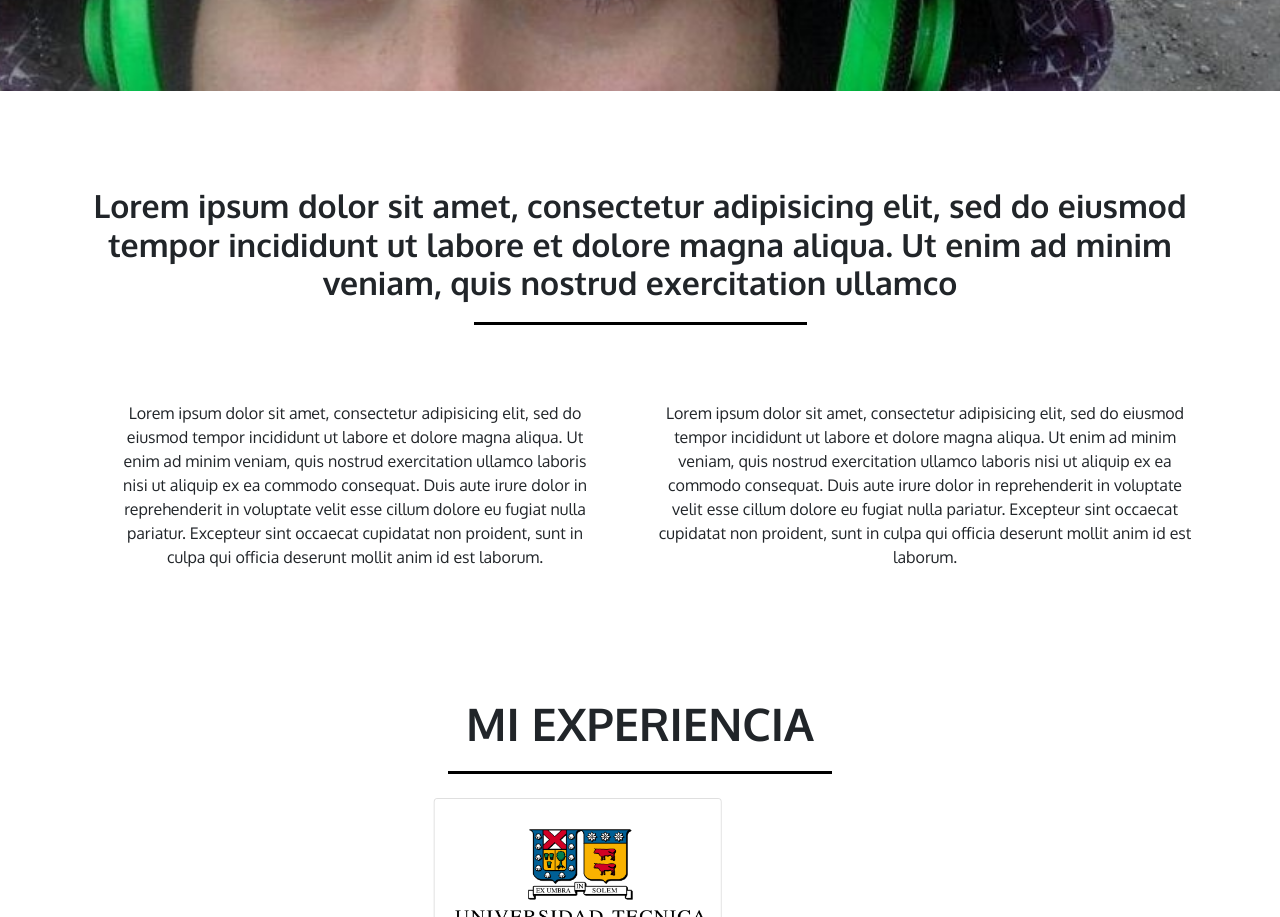
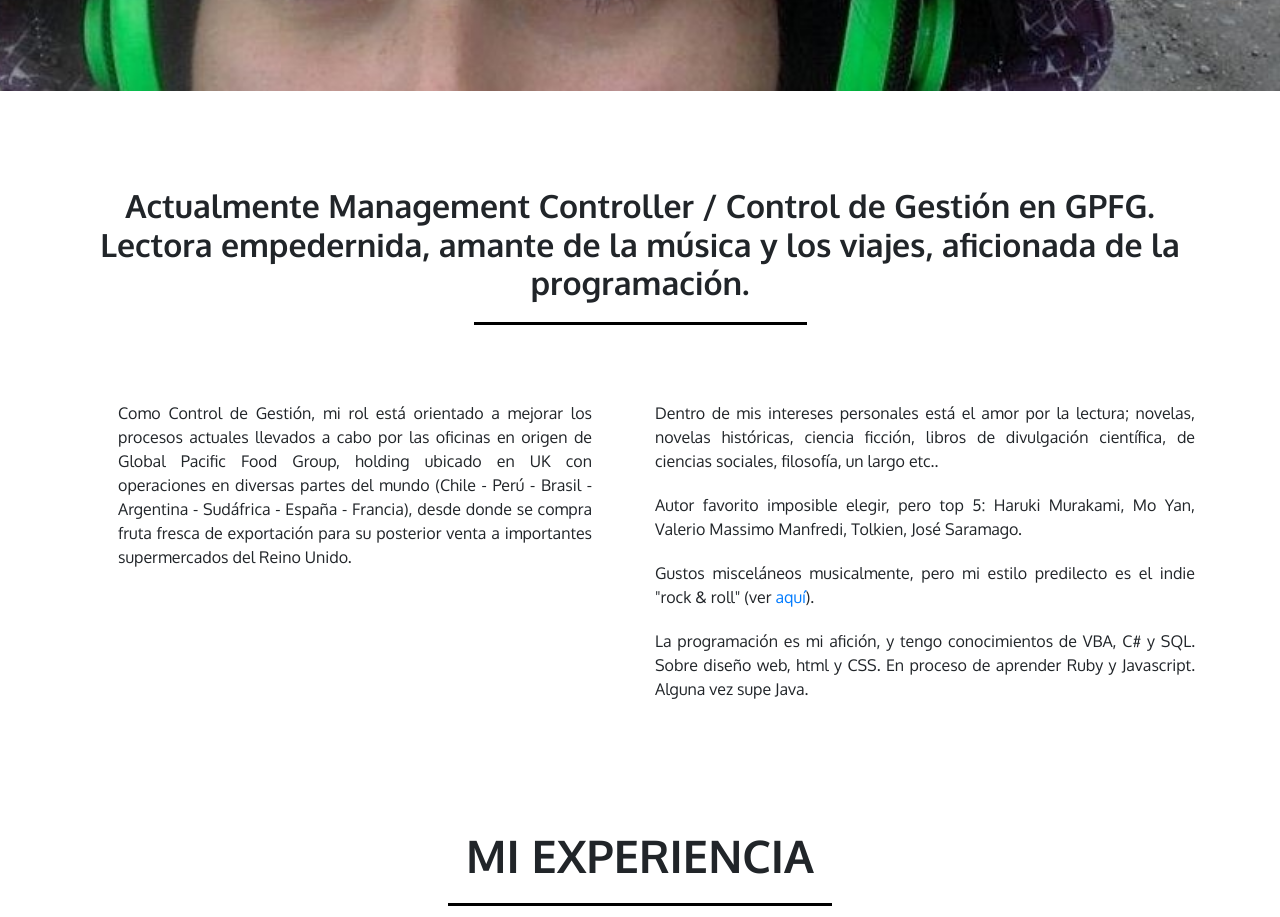
Before and after one commit to mpazcarvacho/mi-sitio, a plain HTML site: page index.html in a window 1280 px wide. Shown: the part 680-1597 px from the top of the page. Drawn offline with nearby package versions, Linux system fonts and the light colour scheme; a script that the page names is missing.

Commit message:
texto sobre mí añadido

```diff
--- a/index.html
+++ b/index.html
@@ -55,15 +55,17 @@
 
   <section class="my-5 text-center d-none d-lg-block" id="sobre-mi">
     <div class="container">
-      <h2 class="py-5 borde-abajo">Lorem ipsum dolor sit amet, consectetur adipisicing elit, sed do eiusmod tempor incididunt ut labore et dolore magna aliqua. Ut enim ad minim veniam, quis nostrud exercitation ullamco</h2>
+      <h2 class="py-5 borde-abajo">Actualmente Management Controller / Control de Gestión en GPFG. Lectora empedernida, amante de la música y los viajes, aficionada de la programación.</h2>
       <div class="row pb-5">
-        <div class="col-md-6 px-5">
-          <p>Lorem ipsum dolor sit amet, consectetur adipisicing elit, sed do eiusmod tempor incididunt ut labore et dolore magna aliqua. Ut enim ad minim veniam, quis nostrud exercitation ullamco laboris nisi ut aliquip ex ea commodo consequat. Duis
-            aute irure dolor in reprehenderit in voluptate velit esse cillum dolore eu fugiat nulla pariatur. Excepteur sint occaecat cupidatat non proident, sunt in culpa qui officia deserunt mollit anim id est laborum.</p>
+        <div class="col-md-6 px-5 text-justify">
+          <p>Como Control de Gestión, mi rol está orientado a mejorar los procesos actuales llevados a cabo por las oficinas en origen de Global Pacific Food Group, holding ubicado en UK con operaciones en diversas partes del mundo (Chile - Perú - Brasil - Argentina - Sudáfrica - España - Francia), desde donde se compra fruta fresca de exportación para su posterior venta a importantes supermercados del Reino Unido.</p>
+
         </div>
-        <div class="col-md-6">
-          <p>Lorem ipsum dolor sit amet, consectetur adipisicing elit, sed do eiusmod tempor incididunt ut labore et dolore magna aliqua. Ut enim ad minim veniam, quis nostrud exercitation ullamco laboris nisi ut aliquip ex ea commodo consequat. Duis
-            aute irure dolor in reprehenderit in voluptate velit esse cillum dolore eu fugiat nulla pariatur. Excepteur sint occaecat cupidatat non proident, sunt in culpa qui officia deserunt mollit anim id est laborum.</p>
+        <div class="col-md-6 text-justify">
+          <p>Dentro de mis intereses personales está el amor por la lectura; novelas, novelas históricas, ciencia ficción, libros de divulgación científica, de ciencias sociales, filosofía, un largo etc..
+          <p>Autor favorito imposible elegir, pero top 5: Haruki Murakami, Mo Yan, Valerio Massimo Manfredi, Tolkien, José Saramago.</p>
+          <p>Gustos misceláneos musicalmente, pero mi estilo predilecto es el indie "rock & roll" (ver <a href="https://www.youtube.com/watch?v=ELB-J6q-Whk" target="_blank">aquí</a>).</p>
+          <p>La programación es mi afición, y tengo conocimientos de VBA, C# y SQL. Sobre diseño web, html y CSS. En proceso de aprender Ruby y Javascript. Alguna vez supe Java.</p>
         </div>
       </div>
     </div>
```
